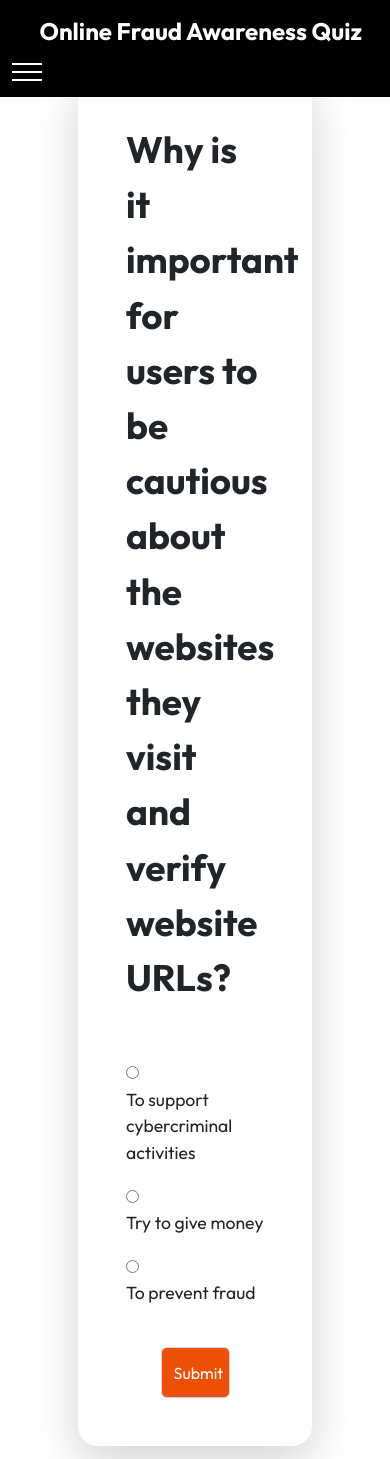
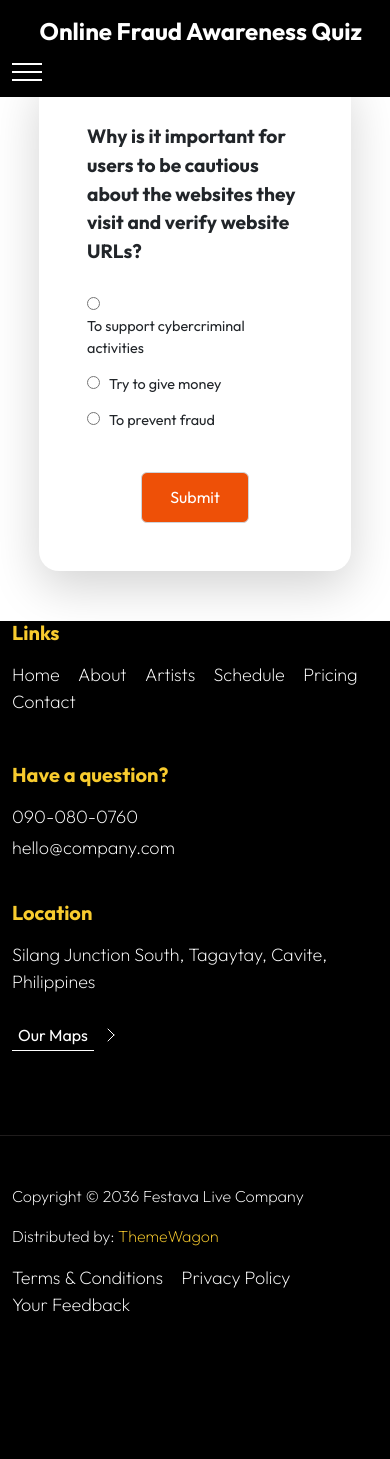
Before and after one commit to tusmun3105/WEBHACKT, a Flask app: page /trial in a window 390 px wide. Shown: the top 1459 px of the page. After the commit the page ends 1312 px from the top, so only its background shows below. Run offline with Flask 3, Linux system fonts and the light colour scheme; some libraries are stand-ins or nearby versions.

Commit message:
Fix styling

```diff
--- a/webHackt/static/css/quiz.css
+++ b/webHackt/static/css/quiz.css
@@ -38,7 +38,8 @@ margin-bottom: .5em;
 .correct-answer-container p {
 
     text-align: center;
-    color:rgb(85, 141, 0)
+    color:rgb(85, 141, 0);
+    font-weight: 400;
 }
 
 .question-container{
@@ -47,13 +48,14 @@ margin-bottom: .5em;
 
 .image-question {
 
-    border:1px solid rgba(0, 0, 0, 0.103);
-    border-radius: 1px;
     text-align: center;
 }
 
 .image-question img{
-    width:70%;
+    width:85%;
+    border:1px solid rgba(0, 0, 0, 0.103);
+    border-radius: 1px;
+
 }
 
 .image-question-buttons{
@@ -94,3 +96,54 @@ margin-bottom: .5em;
 
     margin-top: 3em;
 }
+
+
+@media screen and (max-width: 1200px) {
+
+    .tab-content{
+
+        width: 70%;
+
+    }
+
+    #questionText{
+
+        font-size:1.5rem;
+        margin-bottom: 1.5em;
+        line-height: 1.5em;
+
+    }
+
+    .answer{
+        margin-bottom: 1em;
+        font-size: 1rem;
+    }
+
+}
+
+@media screen and (max-width: 600px) {
+
+    .tab-content{
+
+        width: 80%;
+
+    }
+
+    #questionText{
+
+        font-size:1.2rem;
+        margin-bottom: 1.5em;
+        line-height: 1.5em;
+
+    }
+
+    .answer{
+        margin-bottom: 1em;
+        font-size: 0.9rem;
+    }
+
+    .image-question img{
+        width:100%;
+    }
+
+  }
--- a/webHackt/static/css/templatemo-festava-live.css
+++ b/webHackt/static/css/templatemo-festava-live.css
@@ -241,7 +241,9 @@ strong {
   border-radius: var(--border-radius-medium);
   padding: 3em;
   width: 60%;
+
   margin: auto;
+  margin-top: 1em;
 }
 
 .nav-tabs {
--- a/webHackt/static/js/quiz.js
+++ b/webHackt/static/js/quiz.js
@@ -4,10 +4,10 @@ const questions = [
         type : "text",
         choices: ["To support cybercriminal activities", "Try to give money", "To prevent fraud"],
         correctAnswer: "To prevent fraud",
-        message:'To prevent fraud'
+        message:"To prevent fraud"
     },
     {
-        question: "What is the largest mammal in the world?",
+        question: "Is this email legitimate?",
         type : "image",
         correctAnswer: "Yes",
         path:'static/images/imagesQues/smallemail.png',
@@ -74,7 +74,7 @@ $(document).ready(function(){
             value = $("input[name='fav_language']:checked").val();
             if(value == questions[currentQuestionIndex]['correctAnswer'])
             {
-                $("#correctAnswer").text("Correct" + questions[currentQuestionIndex]['message']);
+                $("#correctAnswer").text("Correct! " + questions[currentQuestionIndex]['message']);
                 $("#correctAnswer").css("color", "green");
                 $(this).text("Next");
                 currentQuestionIndex++;
@@ -82,7 +82,7 @@ $(document).ready(function(){
             }
             else
             {
-                text = "Wrong!! the correct answer is : " + questions[currentQuestionIndex]['message'];
+                text = "Wrong!  " + questions[currentQuestionIndex]['message'];
                 $("#correctAnswer").text(text);
                 $("#correctAnswer").css("color", "red");
                 $(this).text("Next");
@@ -154,7 +154,7 @@ $(document).ready(function(){
                 currentQuestionIndex++;
                 score++;
             } else {
-                text = "Wrong!! the correct answer is : " + questions[currentQuestionIndex]['message'];
+                text = "Wrong!! " + questions[currentQuestionIndex]['message'];
                 $("#correctAnswer").text(text);
                 $("#correctAnswer").css("color", "red");
                 imageSrc =questions[currentQuestionIndex]['correctPath']
--- a/webHackt/templates/trial.html
+++ b/webHackt/templates/trial.html
@@ -96,18 +96,18 @@ https://templatemo.com/tm-583-festava-live
 
                                 <div class="text-question">
                                     <div class="answer">
-                                        <input type="radio" id="ans1" name="fav_language" value="wrong answer">
+                                        <input type="radio" id="ans1" name="fav_language" value="To support cybercriminal activities">
                                         <label for="ans1">To support cybercriminal activities</label>
                                     </div>
 
                                     <div class="answer">
-                                        <input type="radio" id="ans1" name="fav_language" value="To support cybercriminal activities">
+                                        <input type="radio" id="ans2" name="fav_language" value="Try to give money">
                                         <label for="ans1">Try to give money</label>
 
                                     </div>
 
                                     <div class="answer">
-                                        <input type="radio" id="ans1" name="fav_language" value="To support cybercriminal activities">
+                                        <input type="radio" id="ans3" name="fav_language" value="To prevent fraud">
                                         <label for="ans1">To prevent fraud</label><br>
                                     </div>
 
```
